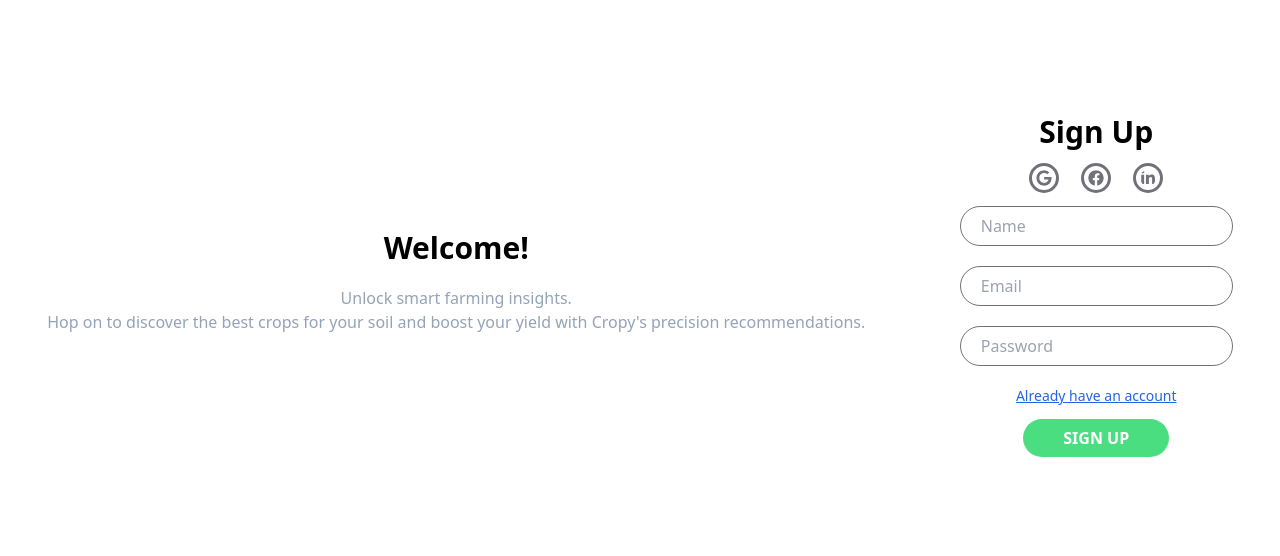
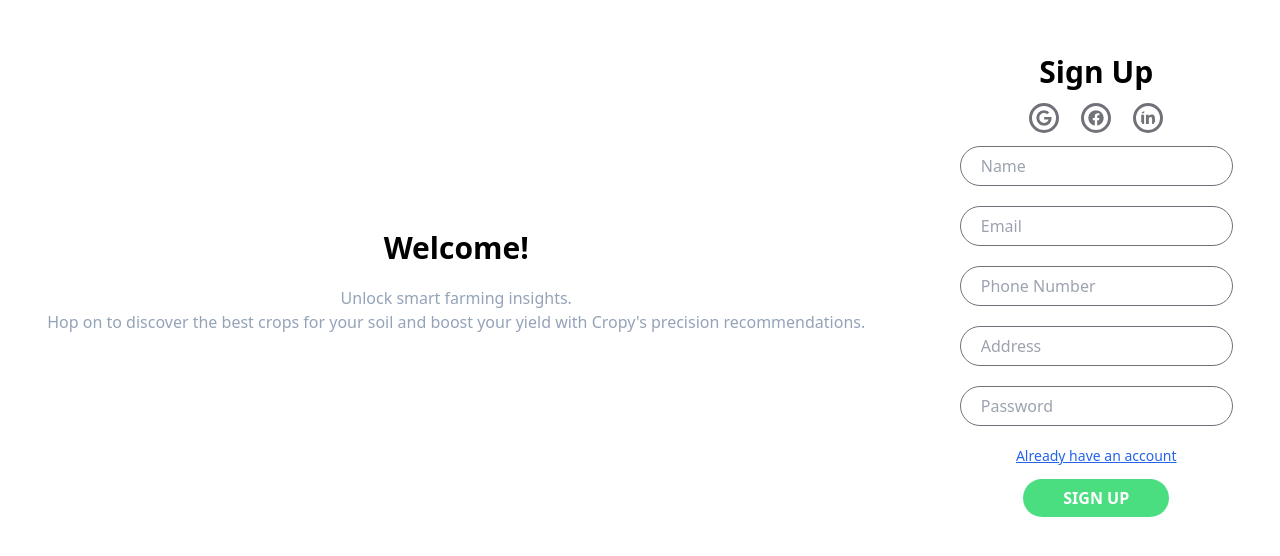
Before and after one commit to Javeed004/Cropy, a React (Vite) app in the folder Client/: page /sign-up in a window 1280 px wide. Shown: the part 118-674 px from the top of the page. Built offline with nearby package versions, Linux system fonts and the light colour scheme.

Commit message:
Added the Files

```diff
--- a/Client/src/components/Header.jsx
+++ b/Client/src/components/Header.jsx
@@ -8,10 +8,10 @@ function Header() {
         {/* Top Right: Sign Up Button */}
         <div className="absolute right-4 top-4">
           <Link
-            to="/sign-in"
+            to="/sign-up"
             className="bg-white text-green-600 py-2 px-4 rounded-lg hover:bg-gray-200"
           >
-            Login
+            Sign Up
           </Link>
         </div>
 
--- a/Client/src/components/SignInPage.jsx
+++ b/Client/src/components/SignInPage.jsx
@@ -1,6 +1,6 @@
 import { React, useState } from "react";
 import { Link } from "react-router-dom";
-import { FaFacebook, FaGoogle, FaLinkedinIn, FaTwitter } from "react-icons/fa";
+import { FaFacebook, FaGoogle, FaLinkedinIn } from "react-icons/fa";
 import axios from "axios";
 import { useNavigate } from "react-router-dom";
 import WelcomeLogIn from "./Welcome";
--- a/Client/src/components/SignUpPage.jsx
+++ b/Client/src/components/SignUpPage.jsx
@@ -1,20 +1,27 @@
 import { React, useState } from "react";
 import { Link } from "react-router-dom";
-import { FaFacebook, FaGoogle, FaLinkedinIn, FaTwitter } from "react-icons/fa";
+import { FaFacebook, FaGoogle, FaLinkedinIn } from "react-icons/fa";
 import axios from "axios";
 import { useNavigate } from "react-router-dom";
 import WelcomeLogIn from "./Welcome";
 
 function SignUpPage() {
+
   const [name, setName] = useState();
   const [email, setEmail] = useState();
   const [password, setPassword] = useState();
+  const [phoneNum, setPhoneNum] = useState();
+  const [address, setAddress] = useState();
+  const navigate = useNavigate();
 
   const handleSubmit = (e) => {
     e.preventDefault();
     axios
-      .post("http://localhost:5173/sign-up", (name, email, password))
-      .then((result) => console.log(result))
+      .post("http://localhost:5173/sign-up", (name, email, password, phoneNum, address))
+      .then((result) => {
+        console.log(result);
+        navigate("/sign-in");
+      })
       .catch((error) => console.log(error));
   };
 
@@ -47,6 +54,18 @@ function SignUpPage() {
               onChange={(e) => setEmail(e.target.value)}
             ></input>
             <input
+              type="number"
+              placeholder="Phone Number"
+              className="outline-none bg-transparent border border-zinc-500 px-5 h-10 rounded-full "
+              onChange={(e) => setPhoneNum(e.target.value)}
+            ></input>
+            <input
+              type="text"
+              placeholder="Address"
+              className="outline-none bg-transparent border border-zinc-500 px-5 h-10 rounded-full "
+              onChange={(e) => setAddress(e.target.value)}
+            ></input>
+            <input
               type="password"
               placeholder="Password"
               className="outline-none bg-transparent border border-zinc-500 px-5 h-10 rounded-full "
```
